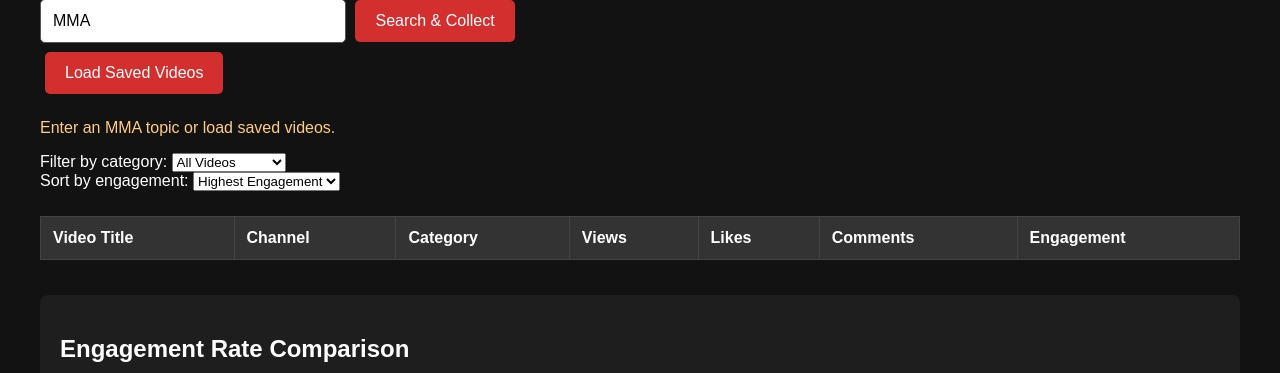
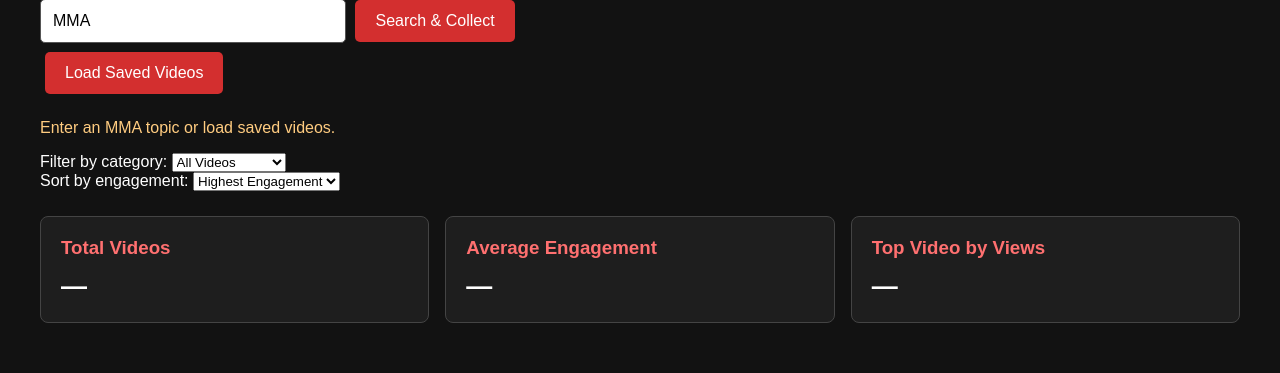
Before and after one commit to SergioFigueroaCodes/fightpulse, a Spring Boot app: page / in a window 1280 px wide. Shown: the part 321-694 px from the top of the page. Run offline with Spring Boot 4, Linux system fonts and the light colour scheme; lists and menus that the app fills with data are empty.

Commit message:
feat: add dashboard summary statistics

```diff
--- a/src/main/resources/static/index.html
+++ b/src/main/resources/static/index.html
@@ -78,6 +78,32 @@
 
         th {
             background: #333;
+        }
+
+        /* Dashboard summary statistics */
+        .summary-grid {
+            display: grid;
+            grid-template-columns: repeat(auto-fit, minmax(220px, 1fr));
+            gap: 16px;
+            margin: 25px 0;
+        }
+
+        .summary-card {
+            background: #1e1e1e;
+            border: 1px solid #444;
+            border-radius: 8px;
+            padding: 20px;
+        }
+
+        .summary-card h3 {
+            color: #ff7070;
+            margin: 0 0 12px;
+        }
+
+        .summary-card .summary-value {
+            font-size: 26px;
+            font-weight: bold;
+            overflow-wrap: anywhere;
         }
 
         /* New engagement chart */
@@ -170,6 +196,24 @@
         </select>
     </div>
 
+
+    <!-- Dashboard summary statistics -->
+    <section class="summary-grid" aria-label="Video statistics">
+        <div class="summary-card">
+            <h3>Total Videos</h3>
+            <div class="summary-value" id="total-videos">—</div>
+        </div>
+
+        <div class="summary-card">
+            <h3>Average Engagement</h3>
+            <div class="summary-value" id="average-engagement">—</div>
+        </div>
+
+        <div class="summary-card">
+            <h3>Top Video by Views</h3>
+            <div class="summary-value" id="top-video">—</div>
+        </div>
+    </section>
 
     <!-- Existing video table -->
     <div class="table-container">
@@ -307,6 +351,9 @@
         const table = document.getElementById("video-table-body");
         const chart = document.getElementById("engagement-chart");
 
+        document.getElementById("total-videos").textContent = "—";
+        document.getElementById("average-engagement").textContent = "—";
+        document.getElementById("top-video").textContent = "—";
         button.disabled = true;
         message.textContent = "Loading saved videos...";
         table.replaceChildren();
@@ -323,6 +370,11 @@
 
             const videos = await response.json();
             const chartData = [];
+            let engagementTotal = 0;
+            let engagementCount = 0;
+            let topVideo = null;
+            let highestViews = -1;
+
 
             for (const video of videos) {
                 const snapshotResponse = await fetch(
@@ -337,6 +389,20 @@
 
                 const snapshots = await snapshotResponse.json();
                 const latest = getLatestSnapshot(snapshots);
+
+                const currentRate = engagementRate(latest);
+                if (currentRate !== null) {
+                    engagementTotal += currentRate;
+                    engagementCount++;
+                }
+
+                const views = latest?.viewCount;
+                if (views != null && Number.isFinite(Number(views)) &&
+                    Number(views) > highestViews) {
+                    highestViews = Number(views);
+                    topVideo = video.title;
+                }
+
 
                 // Add one row to the existing table.
                 const row = document.createElement("tr");
@@ -369,6 +435,17 @@
                     });
                 }
             }
+
+            document.getElementById("total-videos").textContent =
+                formatNumber(videos.length);
+
+            document.getElementById("average-engagement").textContent =
+                engagementCount > 0
+                    ? (engagementTotal / engagementCount).toFixed(2) + "%"
+                    : "No data";
+
+            document.getElementById("top-video").textContent =
+                topVideo ?? "No data";
 
             // Store chart data and apply the selected filter.
             savedChartData = chartData;
```
